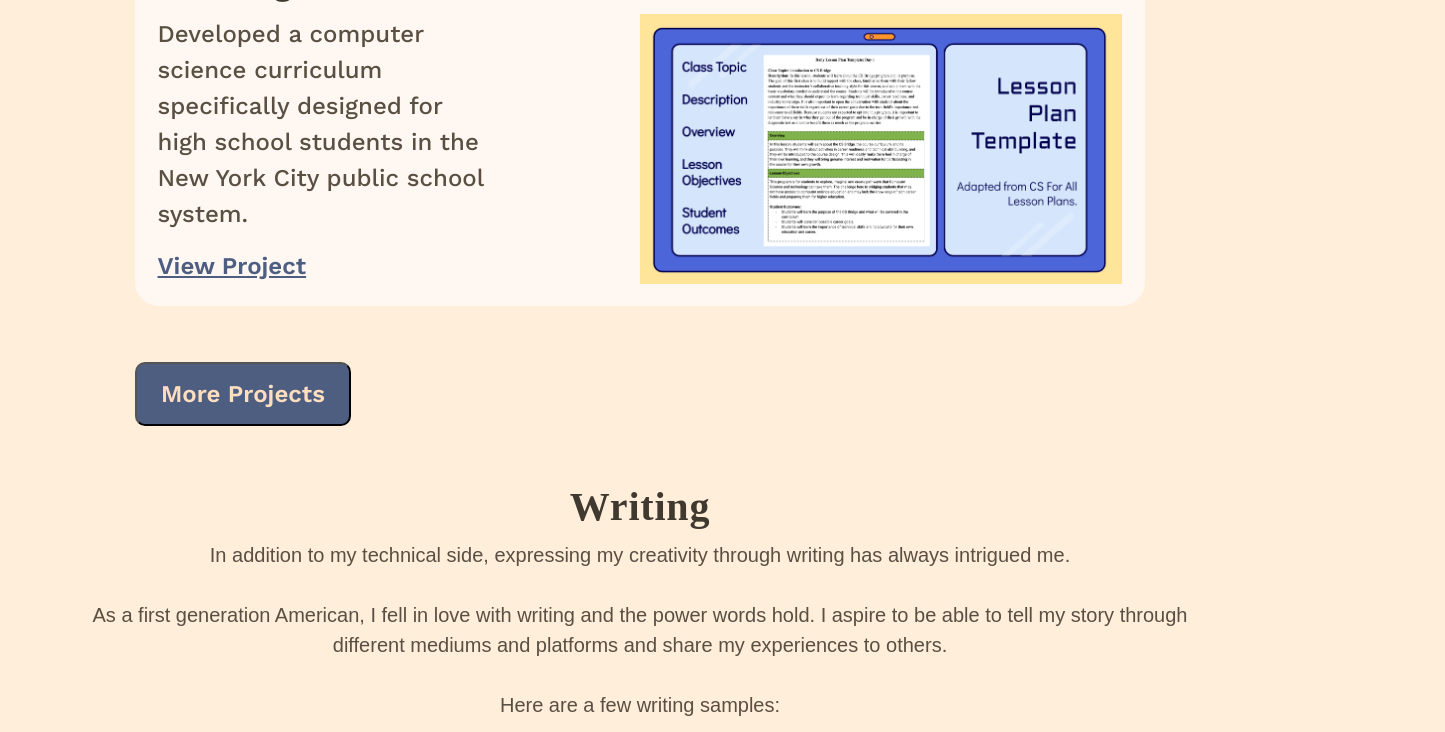
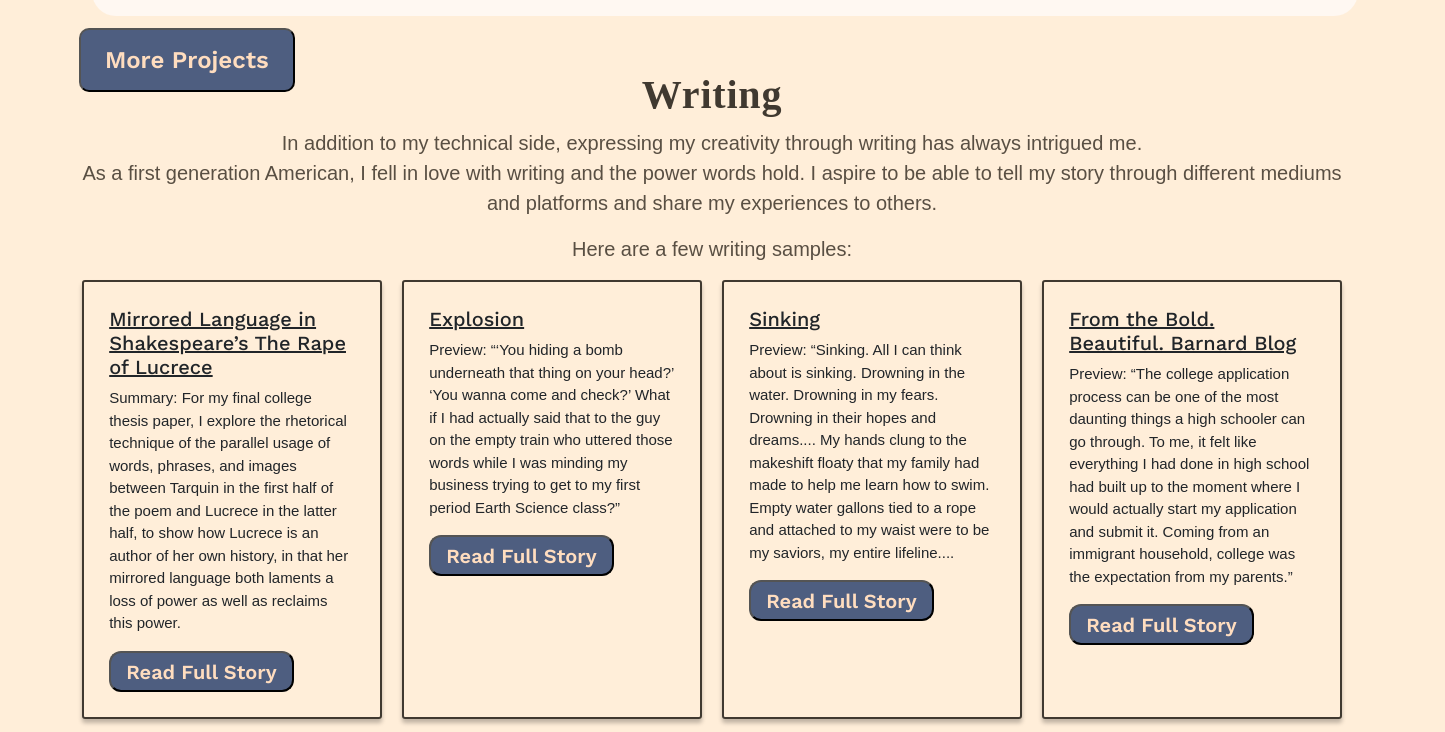
Before and after one commit to adibahussain19/adibahussain19.github.io, a React (Vite) app: page / in a window 1280 px wide. Shown: the part 2160-2892 px from the top of the page, 1445 px wide, since content can reach past the window. Built offline with nearby package versions, Linux system fonts and the light colour scheme; a web font is replaced by a local one.

Commit message:
resizing project and writing sections

```diff
--- a/src/components/Writing.jsx
+++ b/src/components/Writing.jsx
@@ -7,18 +7,16 @@ export default function Writing(){
 
             <div id="writing-intro">
                 <p>In addition to my technical side, expressing my creativity through writing has always intrigued me. <br />
-                    <br />
                     As a first generation American, I fell in love with writing and the power words hold.
                     I aspire to be able to tell my story through different mediums and platforms and share
-                    my experiences to others. <br />
-                    <br />
-                    Here are a few writing samples:
+                    my experiences to others.
                 </p>
+                <p>Here are a few writing samples: </p>
             </div>
 
             <div id="frame-div">
                 <WritingFrame   name="Mirrored Language in Shakespeare’s The Rape of Lucrece"
-                                text="<u>Summary:<u> For my final college thesis paper, I explore
+                                text="Summary: For my final college thesis paper, I explore
                                 the rhetorical technique of the parallel usage of words,
                                 phrases, and images between Tarquin in the first half of the
                                 poem and Lucrece in the latter half, to show how Lucrece is
@@ -53,6 +51,12 @@ export default function Writing(){
                                 <button>Read Full Story</button>
                 </WritingFrame>
             </div>
+
+            <div className="readMore">
+                <button>Read More Samples <svg xmlns="http://www.w3.org/2000/svg" width="12" height="30" viewBox="0 0 12 30" fill="none">
+<path fill-rule="evenodd" clip-rule="evenodd" d="M10.157 15.8887L4.5 22.96L3.086 21.1925L8.036 15.005L3.086 8.81749L4.5 7.04999L10.157 14.1212C10.3445 14.3556 10.4498 14.6735 10.4498 15.005C10.4498 15.3364 10.3445 15.6543 10.157 15.8887Z" fill="#4D5566"/>
+</svg> </button>
+            </div>
     </section>
     )
 }
--- a/src/index.css
+++ b/src/index.css
@@ -18,6 +18,12 @@ html {
 body{
   font-family: "Work Sans", sans-serif;
   background-color: #FFEED9;
+}
+
+section{
+  width: 1266px;
+  height: 700px;
+  padding-bottom: 5%;
 }
 
 #body{
@@ -44,12 +50,6 @@ body{
 }
 
 .title-image {
-    /* flex: 0;
-    background-size: cover;
-    background-position: center;
-    width: 500px;
-    border-radius: 50%; */
-    /* padding-right: 4%;  */
     width: 447px;
     height: 494px;
     flex-shrink: 0;
@@ -129,8 +129,8 @@ body{
 
 #about{
   display: flex;
-  width: 1366px;
-  height: 700px;
+  /* width: 1366px;
+  height: 700px; */
   padding: 0px 120px;
   flex-direction: column;
   align-items: center;
@@ -288,7 +288,7 @@ p {
   .project-text{
     color: #594F43;
     font-family: "Work Sans";
-    font-size: 24px;
+    font-size: 22px;
     font-style: normal;
     font-weight: 500;
     line-height: 150%;
@@ -302,6 +302,13 @@ p {
     font-style: normal;
     font-weight: 600;
     line-height: 150%;
+  }
+
+  #projects{
+    /* width: 1366px;
+    height: 700px; */
+    justify-content: center;
+    align-items: center;
   }
 
   #projects button{
@@ -318,35 +325,35 @@ p {
     font-style: normal;
     font-weight: 600;
     line-height: 150%;
-    margin-left: 5%;
     margin-bottom: 5%;
   }
 
   .project-frame{
     display: flex;
-    width: 90%;
+    width: 100%;
     flex-direction: row;
     align-items: flex-end;
     gap: 10px;
     border-radius: 24px;
     background: #FFF8F2;
     padding: 2%;
-    margin: 5%;
+    margin: 1%;
   }
 
   .project-img{
-    width: 100%;
+    width: 115%;
     height: 100%;
+    float: right;
   }
 
   .img-div{
     flex-shrink: 0;
-    max-width: 50%;
+    max-width: 25%;
   }
 
   .project-content {
     flex: 1;
-    max-width: 50%;
+    max-width: 75%;
   }
 
   #writing-intro{
@@ -363,7 +370,8 @@ p {
 
   #writing{
     display: flex;
-    height: 865px;
+    /* width: 1366px;
+    height: 700px; */
     padding: 64px 8px -1px 8px;
     flex-direction: column;
     align-items: center;
@@ -377,6 +385,41 @@ p {
     max-width: 25%;
     flex-direction: column;
     padding: 2%;
+  }
+
+  .writing-frame h3{
+    font-size: 20px;
+    text-decoration: underline;
+  }
+
+  .writing-frame p{
+    font-size: 15px;
+  }
+
+  .readMore button{
+    display: inline-flex;
+    height: 60px;
+    padding: 12px 28px 15px 21px;
+    align-items: flex-start;
+    gap: 15px;
+    flex-shrink: 0;
+    border-radius: 11px;
+    border: 4px solid #4E5E80;
+    box-shadow: 0px 4px 4px 0px rgba(0, 0, 0, 0.25);
+    color: #4D5566;
+    font-family: "Work Sans";
+    font-size: 20px;
+    font-style: normal;
+    font-weight: 600;
+    line-height: 150%;
+    background-color: transparent;
+    margin-top: 15px;
+    float: right;
+  }
+
+  .readMore svg{
+    width: 12px;
+    height: 30px;
   }
 
   #frame-div{
@@ -393,7 +436,7 @@ p {
     max-width: 300px;
 }
 
-  #writing button{
+  #frame-div button{
     display: inline-flex;
     padding: 4px 15px 3px 15px;
     justify-content: center;
@@ -410,7 +453,8 @@ p {
 
   #contact{
     display: flex;
-    width: 1366px;
+    /* width: 1366px;
+    height: 700px; */
     padding: 64px 8px;
     flex-direction: column;
   }
```
